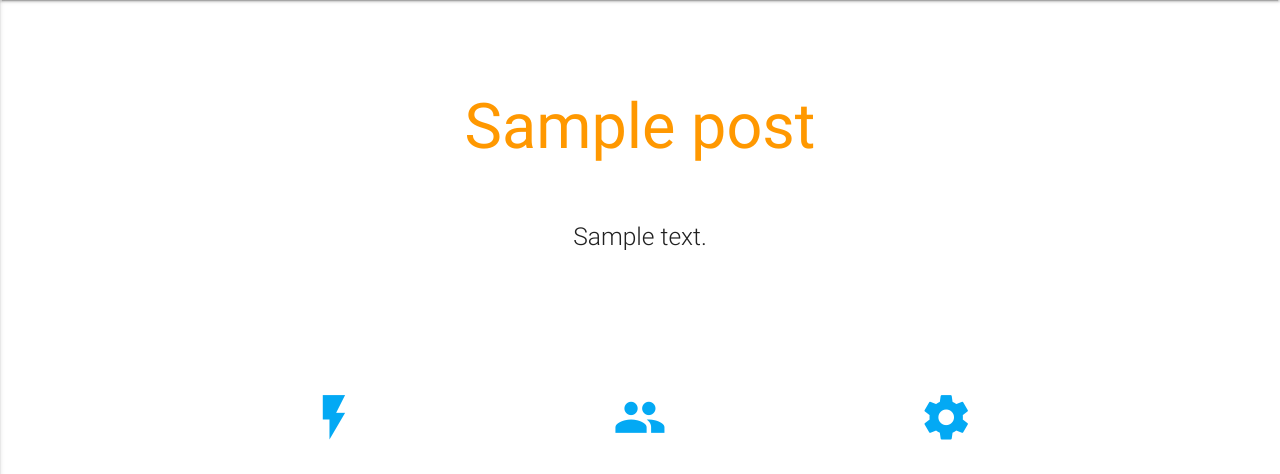
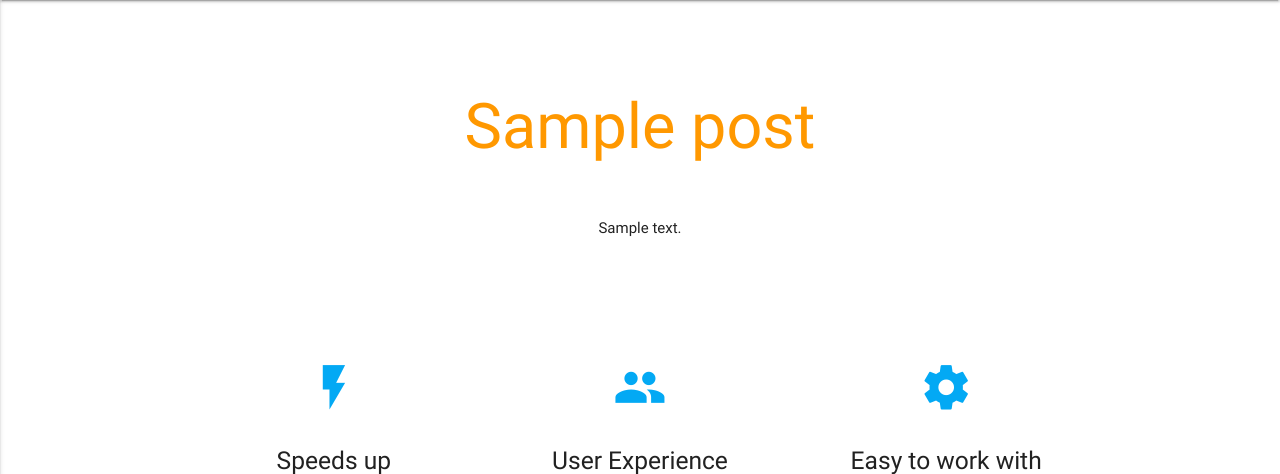
Before and after one commit to doctor-adayum/tutoringwebsite, a WordPress theme: template page.php in a window 1280 px wide. Shown: the part 64-538 px from the top of the page. Run offline with PHP 8.4 and a stand-in for WordPress, Linux system fonts and the light colour scheme; the site name, menu and one post (Sample post) are stand-ins, and other content is empty; some libraries are stand-ins or nearby versions.

Commit message:
Update content.php

```diff
--- a/content.php
+++ b/content.php
@@ -3,7 +3,7 @@
       <br><br>
       <h1 class="header center orange-text"><?php the_title(); ?></h1>
       <div class="row center">
-        <h5 class="header col s12 light"><?php the_content(); ?></h5>
+        <p class="col s12"><?php the_content(); ?></p>
       </div>
       <br><br>
 
```
